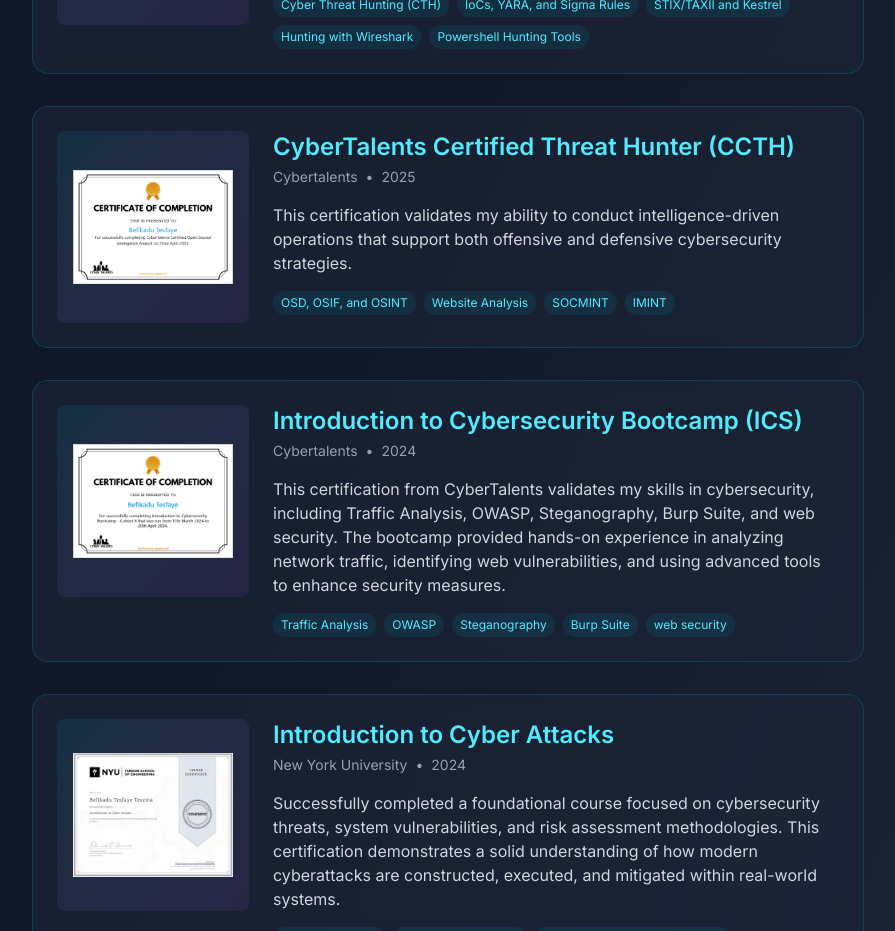
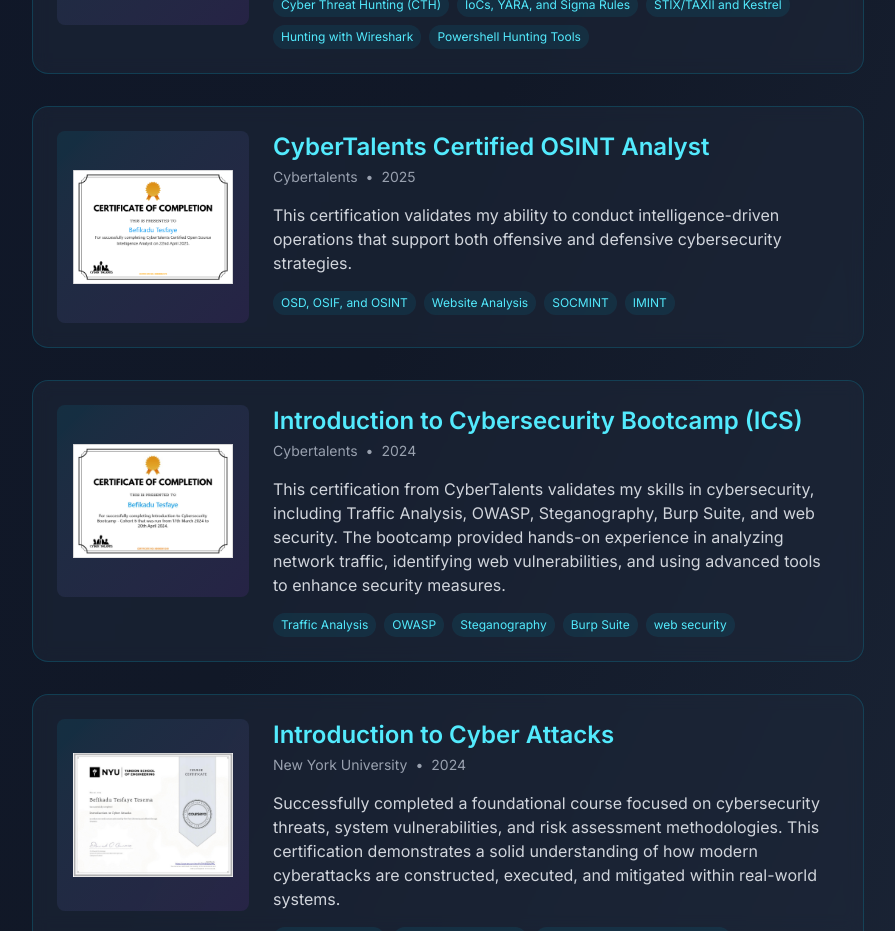
Before and after one commit to 0xfke/befikadu-tesfaye, a Next.js app: page /certifications in a window 1280 px wide. Shown: the part 1120-2051 px from the top of the page, without its empty margins (192-1087 px from the left). Built offline with nearby package versions, Linux system fonts and the light colour scheme.

Commit message:
Add certs

```diff
--- a/app/certifications/page.tsx
+++ b/app/certifications/page.tsx
@@ -39,7 +39,7 @@
 
     {
       slug: "CCOSINTA",
-      title: "CyberTalents Certified Threat Hunter (CCTH)",
+      title: "CyberTalents Certified OSINT Analyst",
       issuer: "Cybertalents",
       date: "2025",
       image: "/certs/CyberTalents-Certified-OSINT-Analyst.png",
```
